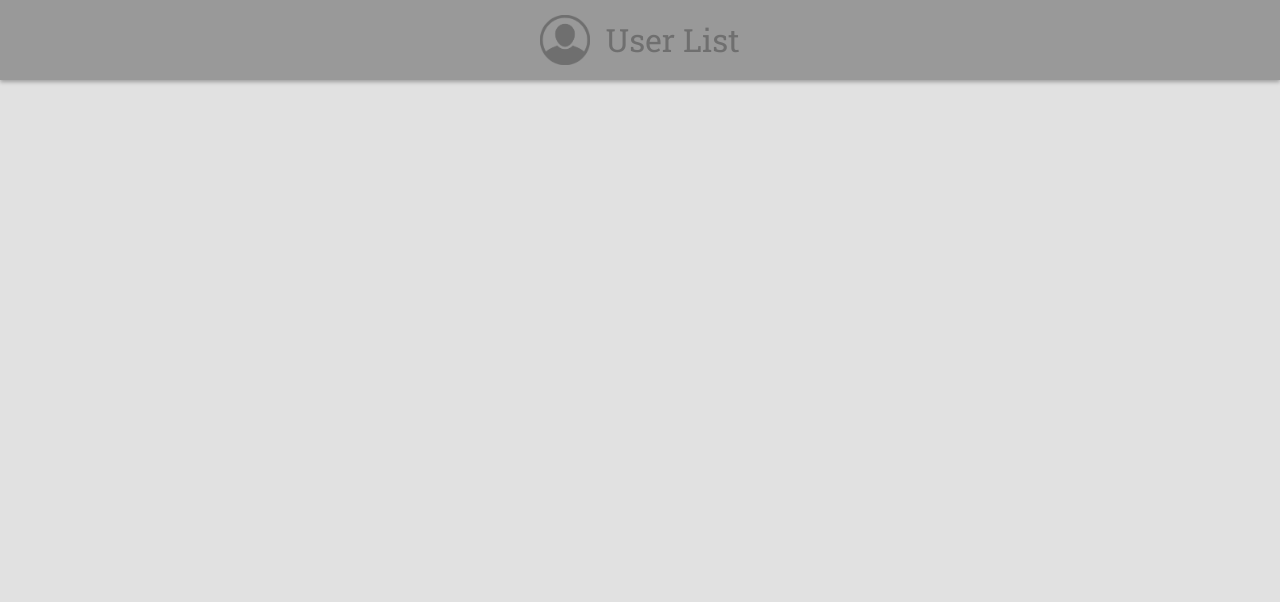
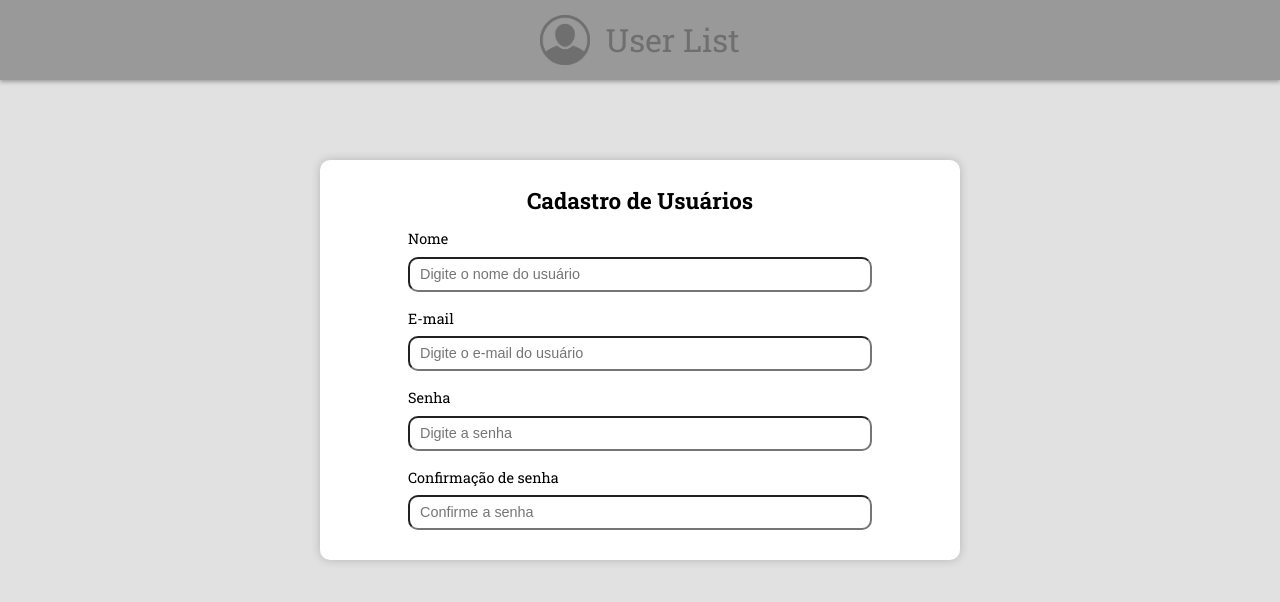
Before and after one commit to ronycastroc/user-list-fullstack, a React (Vite) app in the folder user-list-front/: page / in a window 1280 px wide. Shown: the top 602 px of the page. Built offline with nearby package versions, Linux system fonts and the light colour scheme.

Commit message:
feat: form home page

```diff
--- /dev/null
+++ b/user-list-front/src/components/BoxContent/index.tsx
@@ -0,0 +1,13 @@
+import { Wrapper } from "./style";
+
+interface BoxContentProps {
+  children: React.ReactNode;
+}
+
+export default function BoxContent({ children }: BoxContentProps) {
+  return (
+    <Wrapper>
+      {children}
+    </Wrapper>
+  );
+}
--- /dev/null
+++ b/user-list-front/src/components/BoxContent/style.tsx
@@ -0,0 +1,13 @@
+import styled from "styled-components";
+
+export const Wrapper = styled.div`
+  width: 50%;
+  min-height: 400px;
+  padding: 30px;
+  background-color: #fff;
+  box-shadow: 0px 0px 10px rgba(0, 0, 0, 0.2);
+  border-radius: 10px;
+  display: flex;
+  flex-direction: column;
+  align-items: center;
+`;
--- /dev/null
+++ b/user-list-front/src/components/Form/index.tsx
@@ -0,0 +1,23 @@
+import { FormContent } from './style';
+
+interface FormProps {
+  label: string;
+  value: string;
+  type: string;
+  placeHolder: string;
+  onChange: (value: string) => void;
+}
+
+export default function Form({ label, value, type, placeHolder, onChange }: FormProps) {
+  return (
+    <FormContent>
+      <label>{label}</label>
+      <input
+        type={type}
+        placeholder={placeHolder}
+        value={value}
+        onChange={(e) => onChange(e.target.value)}
+      />
+    </FormContent>
+  );
+}
--- /dev/null
+++ b/user-list-front/src/components/Form/style.tsx
@@ -0,0 +1,25 @@
+import styled from "styled-components";
+
+export const FormContent = styled.div`
+  width: 80%;
+  display: flex;
+  flex-direction: column;
+  margin-top: 20px;
+  row-gap: 10px;
+
+  label {
+    font-size: 0.9rem;
+  }
+
+  input {
+    width: 100%;
+    height: 35px;
+    border-radius: 10px;
+    padding-left: 10px;
+    padding-right: 10px;
+  }
+
+  ::placeholder {
+    font-size: 0.9rem;
+  }
+`;
--- a/user-list-front/src/components/Header/style.tsx
+++ b/user-list-front/src/components/Header/style.tsx
@@ -11,6 +11,7 @@ export const HeaderContent = styled.div`
   justify-content: center;
   column-gap: 15px;
   box-shadow: 0px 2px 4px rgba(0, 0, 0, 0.6);
+  margin-bottom: 80px;
 
   img {
     width: 50px;
--- a/user-list-front/src/pages/Home/index.tsx
+++ b/user-list-front/src/pages/Home/index.tsx
@@ -1,5 +1,38 @@
+import BoxContent from "../../components/BoxContent";
+import Form from "../../components/Form";
+import { Content, Title} from "./style";
+
 export default function Home() {
   return (
-    <></>
+    <Content>
+      <BoxContent>
+        <Title>Cadastro de Usuários</Title>
+        <Form
+          label="Nome"
+          value=""
+          type="text"
+          placeHolder="Digite o nome do usuário"
+          onChange={() => {}} />
+        <Form
+          label="E-mail"
+          value=""
+          type="email"
+          placeHolder="Digite o e-mail do usuário"
+          onChange={() => {}} />
+        <Form
+          label="Senha"
+          value=""
+          type="password"
+          placeHolder="Digite a senha"
+          onChange={() => {}} />
+        <Form
+          label="Confirmação de senha"
+          value=""
+          type="password"
+          placeHolder="Confirme a senha"
+          onChange={() => {}} />
+
+      </BoxContent>
+    </Content>
   );
 }
--- a/user-list-front/src/pages/Home/style.tsx
+++ b/user-list-front/src/pages/Home/style.tsx
@@ -0,0 +1,15 @@
+import styled from "styled-components";
+
+export const Content = styled.div`
+  width: 100%;
+  display: flex;
+  align-items: center;
+  justify-content: center;
+`;
+
+export const Title = styled.h1`
+  text-align: center;
+  font-weight: 700;
+  font-size: 1.4rem;
+
+`;
```
